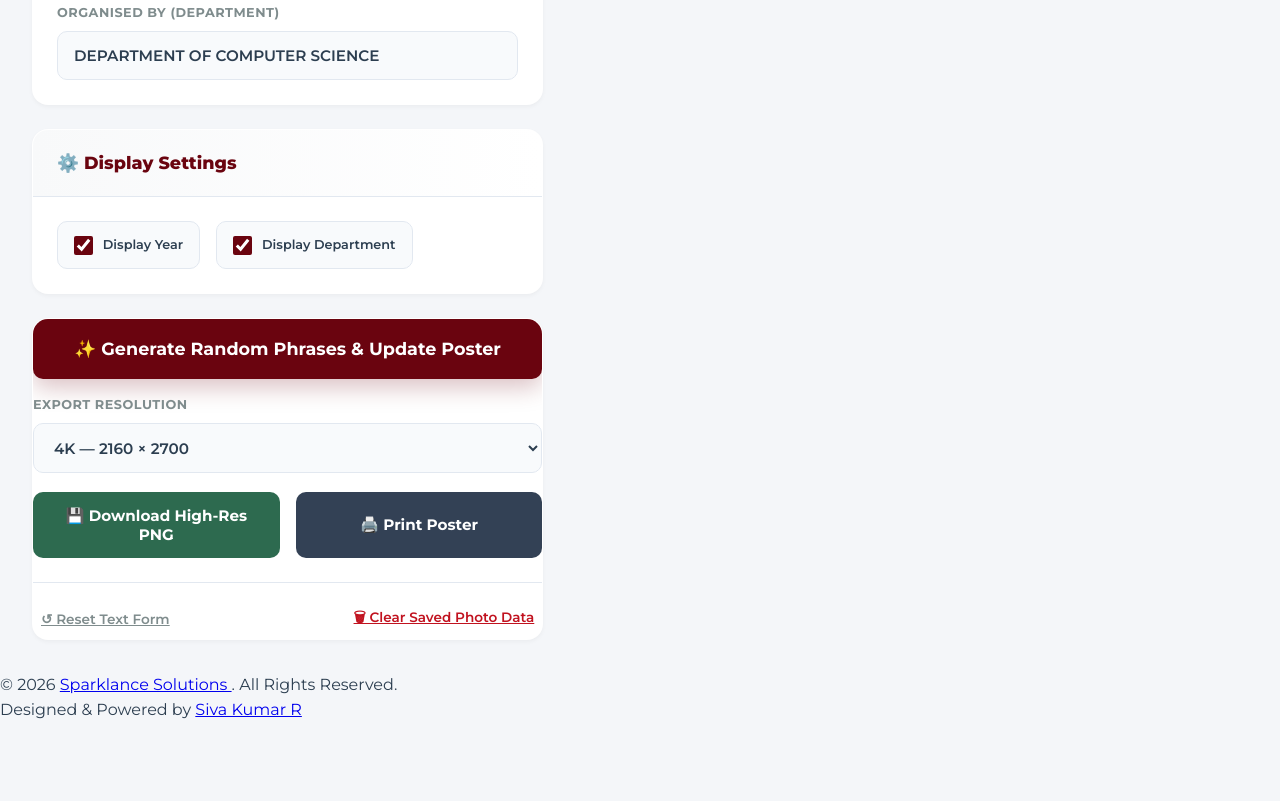
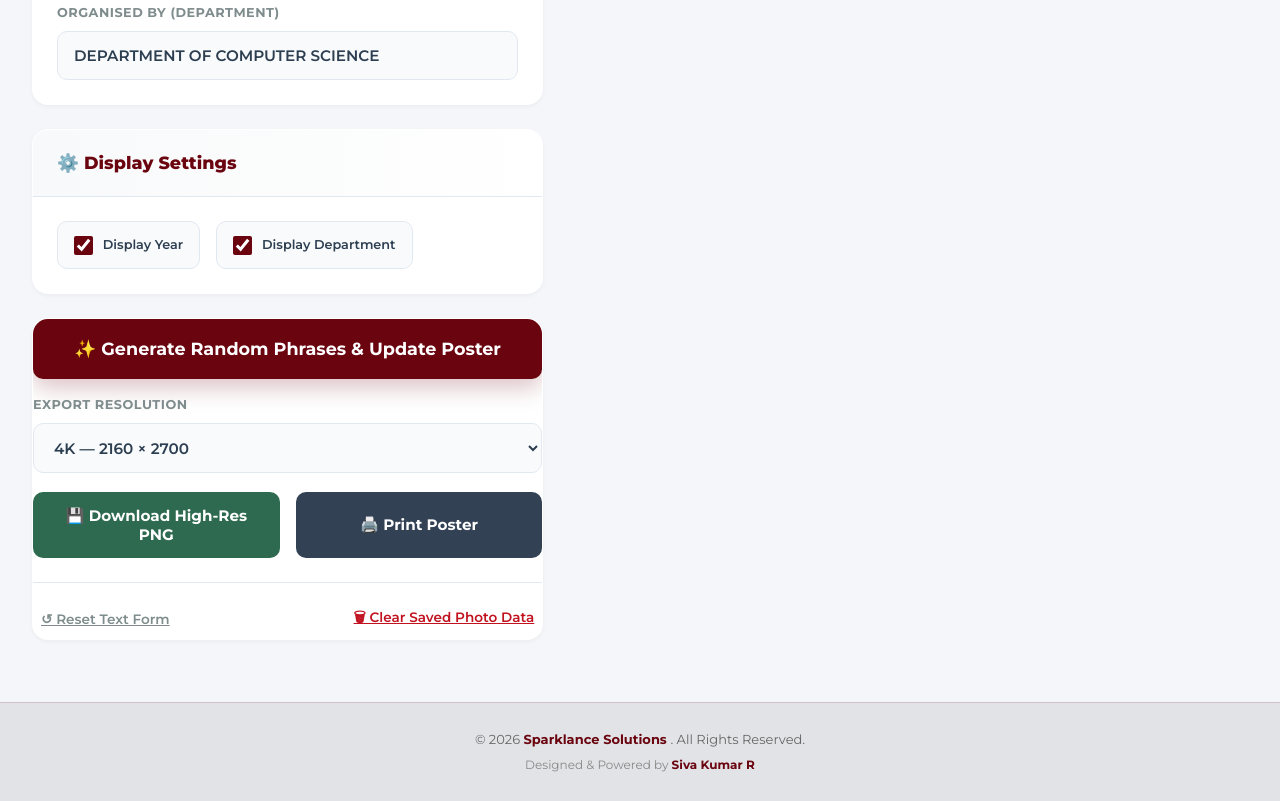
Before and after one commit to Siva-kumar-r16/Panimalar-Achievement-Poster-Generator, a plain HTML site: page index.html in a window 1280 px wide. Shown: the part 1982-2783 px from the top of the page. Before the commit the page ends 2705 px from the top, so only its background shows below. Drawn offline with nearby package versions, Linux system fonts and the light colour scheme; a web font is replaced by a local one.

Commit message:
Update style.css

```diff
--- a/style.css
+++ b/style.css
@@ -378,3 +378,63 @@
                 margin: 0 auto;
             }
         }
+
+
+/* =========================================
+   SITE FOOTER
+   ========================================= */
+
+.site-footer {
+    width: 100%;
+    padding: 22px 20px;
+    margin-top: 30px;
+    text-align: center;
+    background: rgba(0, 0, 0, 0.08);
+    border-top: 1px solid rgba(106, 4, 15, 0.15);
+    font-family: 'Montserrat', sans-serif;
+    font-size: 13px;
+    line-height: 1.8;
+}
+
+.site-footer p {
+    margin: 3px 0;
+    color: #666;
+}
+
+.site-footer a {
+    color: #6a040f;
+    font-weight: 700;
+    text-decoration: none;
+    transition: color 0.25s ease, opacity 0.25s ease;
+}
+
+.site-footer a:hover {
+    color: #d4af37;
+    text-decoration: underline;
+}
+
+.site-footer p:last-child {
+    font-size: 12px;
+    color: #888;
+}
+
+.site-footer p:last-child a {
+    color: #6a040f;
+}
+
+.site-footer p:last-child a:hover {
+    color: #d4af37;
+}
+
+/* Mobile */
+@media (max-width: 600px) {
+    .site-footer {
+        padding: 18px 15px;
+        margin-top: 20px;
+        font-size: 12px;
+    }
+
+    .site-footer p:last-child {
+        font-size: 11px;
+    }
+}
```
